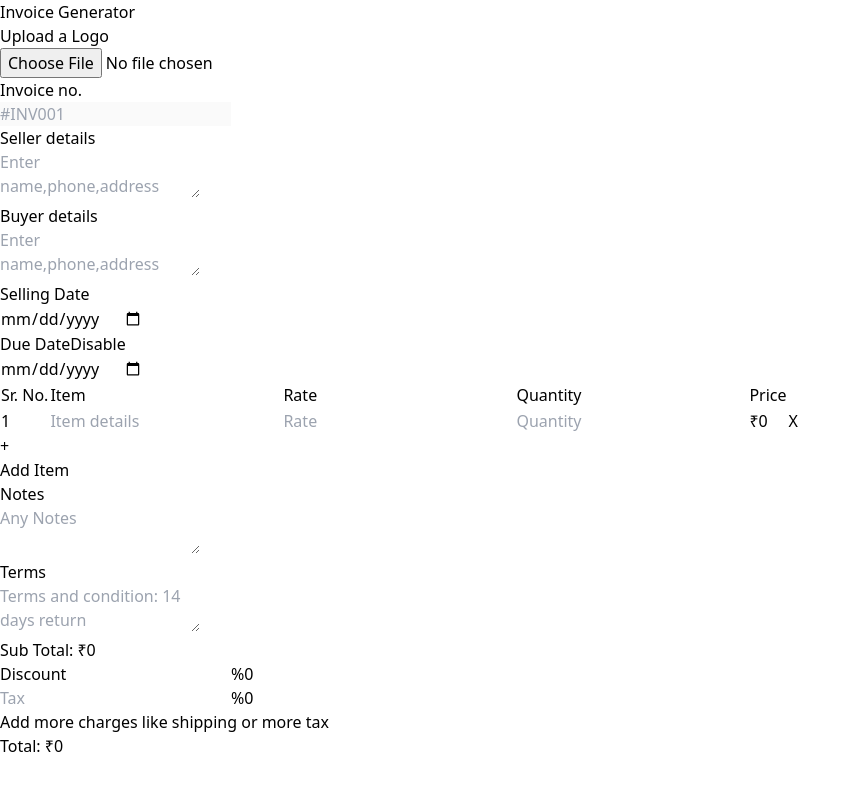
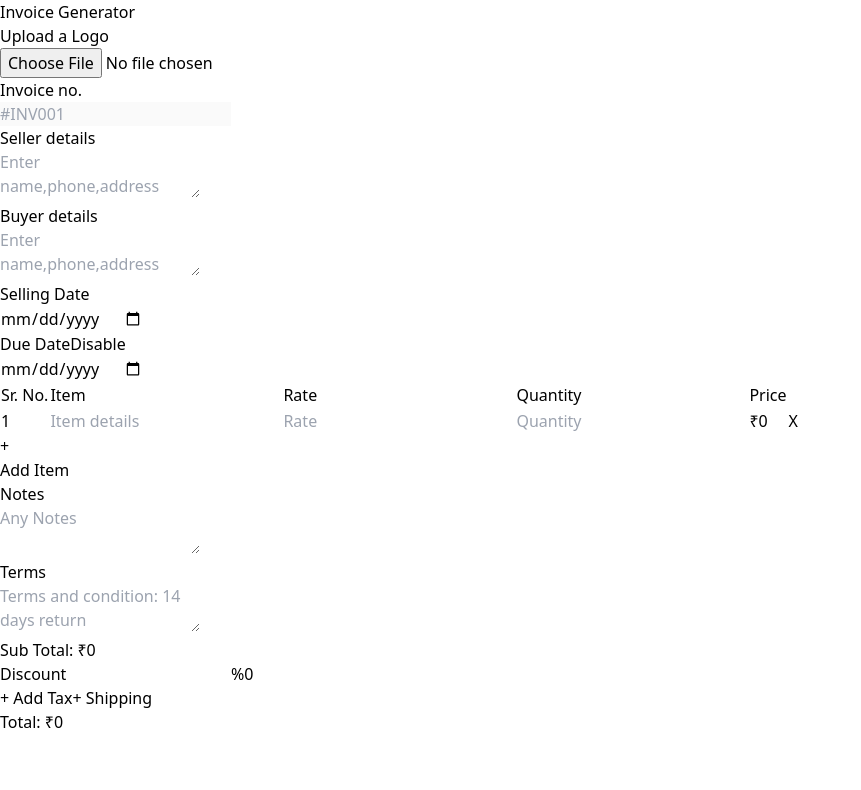
Before and after one commit to Sahilj11/Bill-generator, a React (Vite) app: page / in a window 1280 px wide. Shown: the top 790 px of the page, without its empty margins (0-861 px from the left). Built offline with nearby package versions, Linux system fonts and the light colour scheme.

Commit message:
removed tax state

```diff
--- a/src/components/Charge.jsx
+++ b/src/components/Charge.jsx
@@ -8,20 +8,6 @@ export function Charge({
     state
 }) {
     const [symbol, setSym] = useState("%");
-    const [rateValue, setRateValue] = useState(0);
-    const [headValue, setHeadValue] = useState("");
-    function handleHead(e) {
-        setHeadValue(e.target.value);
-        const index = parseInt(e.target.dataset.head, 10);
-        const head = e.target.value;
-        dispatch({ type: consts.CHANGE_HEAD, payload: { index, head } });
-    }
-    function handleRate(e) {
-        setRateValue(e.target.value);
-        const index = parseInt(e.target.dataset.rate, 10);
-        const rate = e.target.value;
-        dispatch({ type: consts.CHANGE_CHARGE, payload: { index, rate } });
-    }
 
     return (
         <>
--- a/src/components/GrandTotal.jsx
+++ b/src/components/GrandTotal.jsx
@@ -8,9 +8,10 @@ const CHARGE_ACTION = {
 export function GrandTotal({ total }) {
     const [sTotal, setSTotal] = useState(0);
     const [ftotal, setFtotal] = useState(0);
-    const [charges, setCharges] = useState([{}]);
-    const [discountRate, setDiscountRate] = useState({ head: "Discount", rate: 0 });
-    const [tax, setTax] = useState({ head: "Tax", rate: 0 });
+    const [discountRate, setDiscountRate] = useState({
+        head: "Discount",
+        rate: 0,
+    });
     const [state, dispatch] = useReducer(reducer, {
         surc: [],
     });
@@ -23,10 +24,10 @@ export function GrandTotal({ total }) {
                 };
             case CHARGE_ACTION.CHANGE_HEAD:
                 return {
-                    surc:  [
-                        ...state.surc.slice(0, action.payload.index-1),
+                    surc: [
+                        ...state.surc.slice(0, action.payload.index - 1),
                         {
-                            ...state.surc[action.payload.index-1],
+                            ...state.surc[action.payload.index - 1],
                             head: action.payload.head,
                         },
                         ...state.surc.slice(action.payload.index),
@@ -42,16 +43,10 @@ export function GrandTotal({ total }) {
                             }
                             : item,
                     ),
-                }
+                };
             default:
                 return state;
         }
-    }
-    function addCharge() {
-        setCharges([...charges, {}]);
-        const newObject = { head: "Tax", rate: 0 };
-        console.log(state.surc);
-        dispatch({ type: CHARGE_ACTION.ADD_CHARGE, payload: { newObject } });
     }
     function discountManage(e) {
         const temp = { ...discountRate, rate: e.target.value };
@@ -69,13 +64,11 @@ export function GrandTotal({ total }) {
                 setSTotal(subTotal.toLocaleString("en-IN"));
                 const disPrice = (subTotal * discountRate.rate) / 100;
                 subTotal = subTotal - disPrice;
-                const taxPrice = (subTotal * tax.rate) / 100;
-                subTotal = subTotal + taxPrice;
-                const finalTotal = subTotal.toLocaleString("en-IN")
+                const finalTotal = subTotal.toLocaleString("en-IN");
                 setFtotal(finalTotal);
             }
         }
-    }, [sTotal, total, discountRate, tax]);
+    }, [sTotal, total, discountRate]);
     return (
         <>
             <div className="flex justify-around">
@@ -124,22 +117,10 @@ export function GrandTotal({ total }) {
                             className="input w-full max-w-xs pl-10"
                         />
                     </div>
-                    {charges.map((item, index) => {
-                        return (
-                            <Charge
-                                placeholder="Tax"
-                                setTax={setTax}
-                                tax={tax}
-                                index={index+1}
-                                dispatch={dispatch}
-                                consts={CHARGE_ACTION}
-                            state={state}
-                            />
-                        );
-                    })}
-                    <button className="btn btn-info w-2/3" onClick={addCharge}>
-                        Add more charges like shipping or more tax
-                    </button>
+                    <div className="flex gap-3">
+                        <button className="btn btn-ghost text-blue-600 btn-sm">+ Add Tax</button>
+                        <button className="btn btn-ghost text-blue-600 btn-sm">+ Shipping</button>
+                    </div>
                     <div>
                         Total: <span>{`\u20B9${ftotal}`}</span>
                     </div>
```
